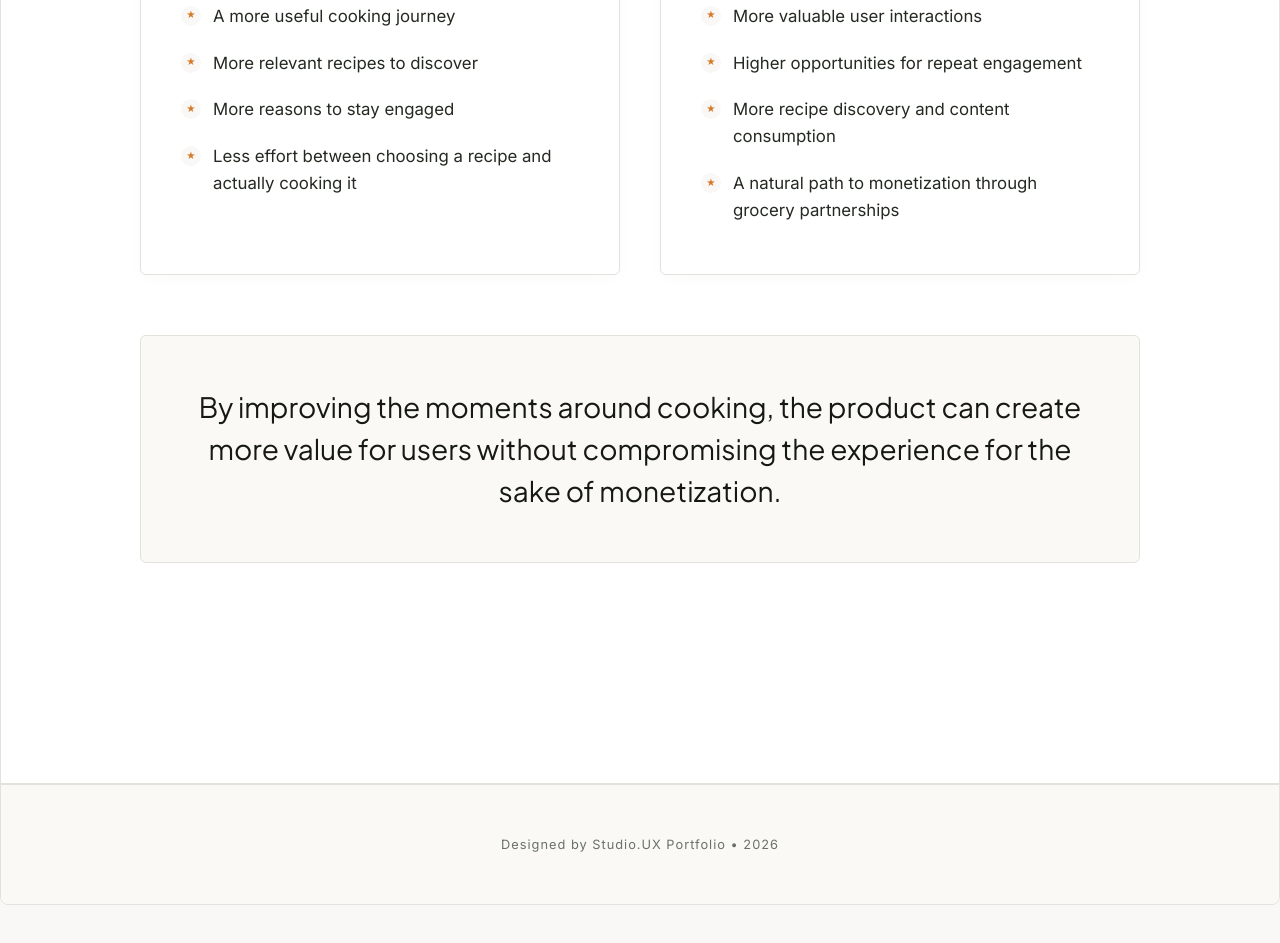
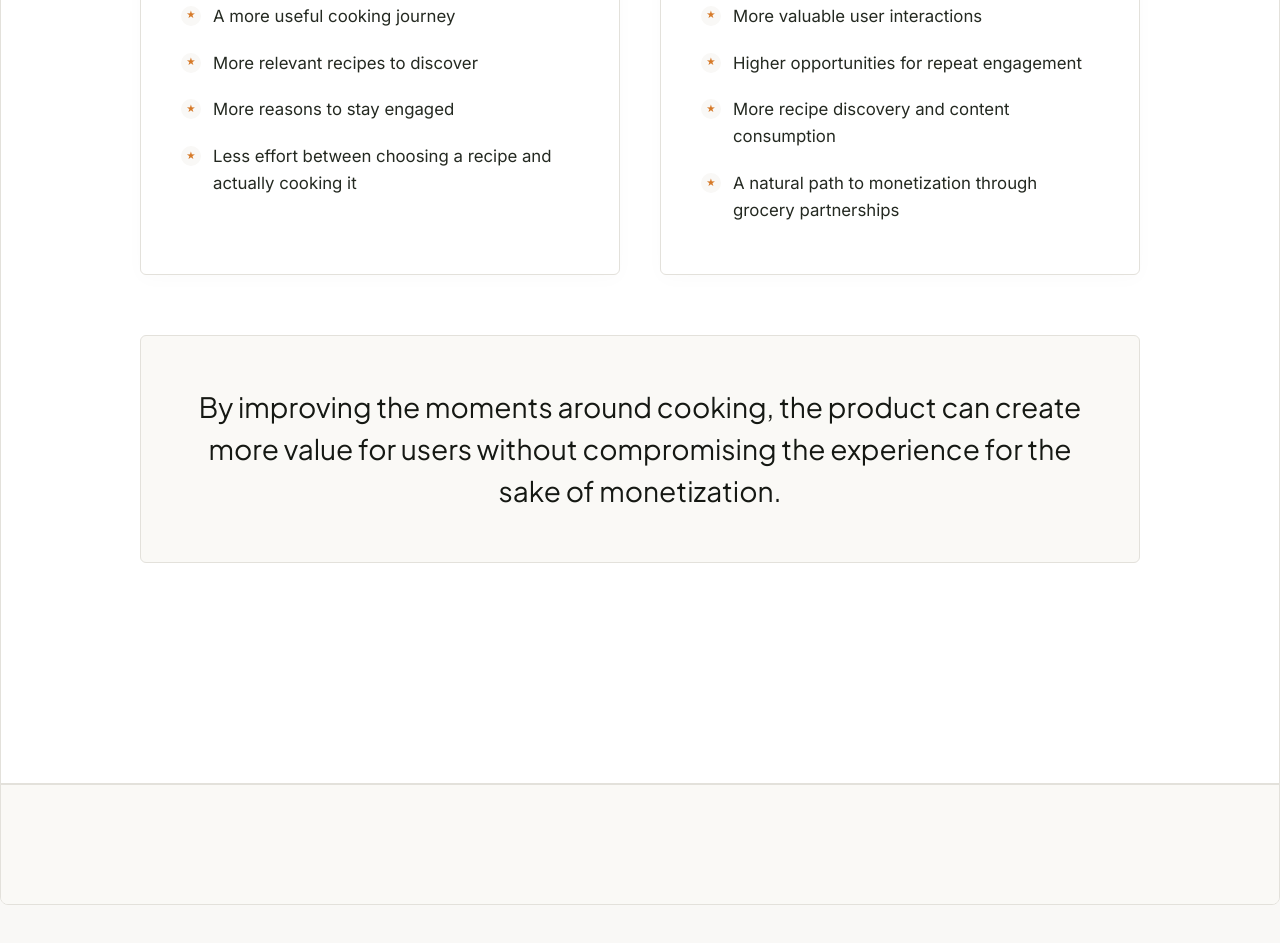
Before and after one commit to Mohammed-Froq/Testing_Phase, a plain HTML site: page index.html in a window 1280 px wide. Shown: the part 9185-10128 px from the top of the page. Drawn offline with Linux system fonts and the light colour scheme.

Commit message:
Remove footer copyright/design text from index.html

```diff
--- a/index.html
+++ b/index.html
@@ -478,7 +478,6 @@
 
         <!-- Footer -->
         <footer class="behance-footer">
-            <p>Designed by Studio.UX Portfolio • 2026</p>
         </footer>
 
     </div>
```
